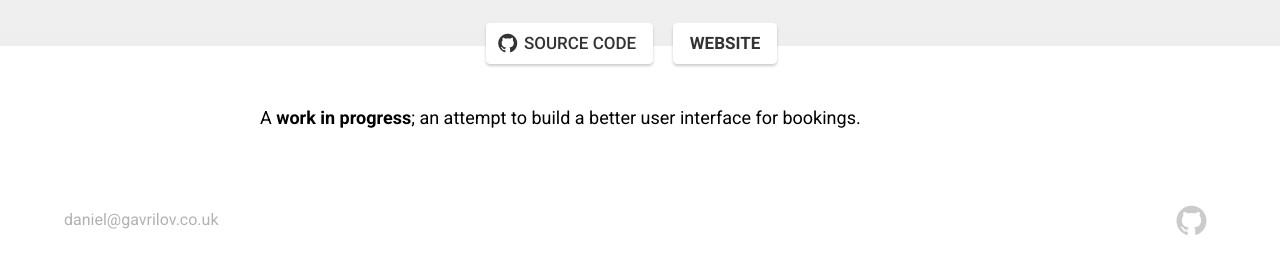
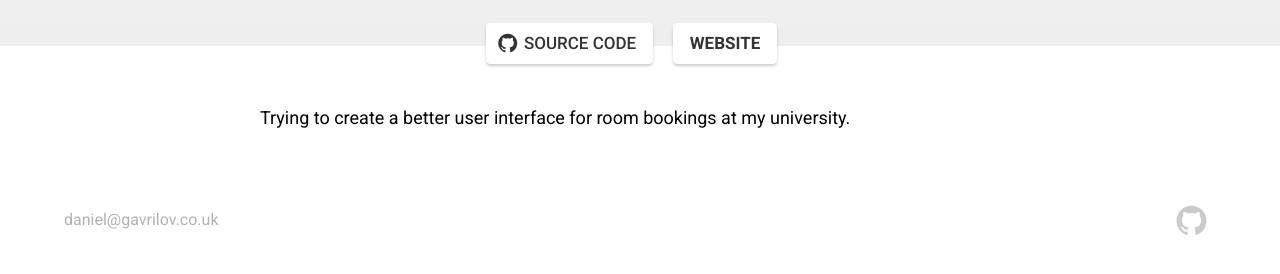
Before and after one commit to danielgavrilov/danielgavrilov.github.io, a Jekyll site: the page built from projects/room-bookings/index.html, in a window 1280 px wide. Shown: the part 241-515 px from the top of the page. Built offline with Jekyll 4.4.1, drawn with Linux system fonts in a browser that asks for light colours.

Commit message:
Update room bookings project description

```diff
--- a/projects/room-bookings/index.html
+++ b/projects/room-bookings/index.html
@@ -31,7 +31,7 @@ date: "2017-07-11"
       <div class="col s12 push-m1 m10 push-l2 l8">
 
         <p>
-          A <strong>work in progress</strong>; an attempt to build a better user interface for bookings.
+          Trying to create a better user interface for room bookings at my university.
         </p>
 
       </div>
```
